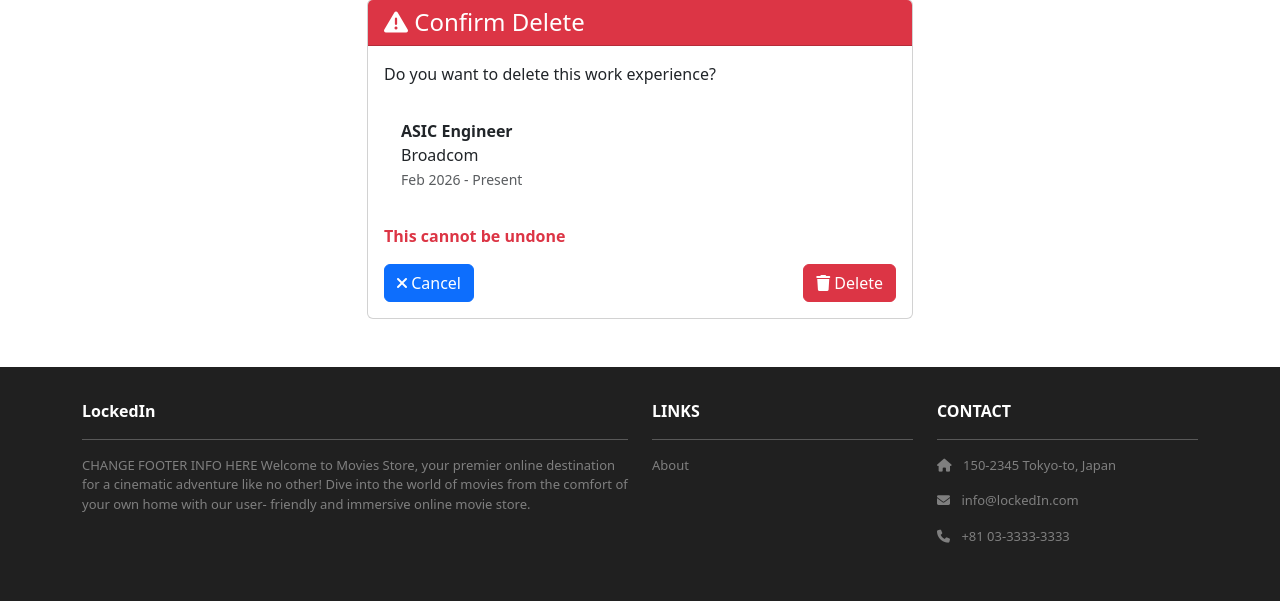
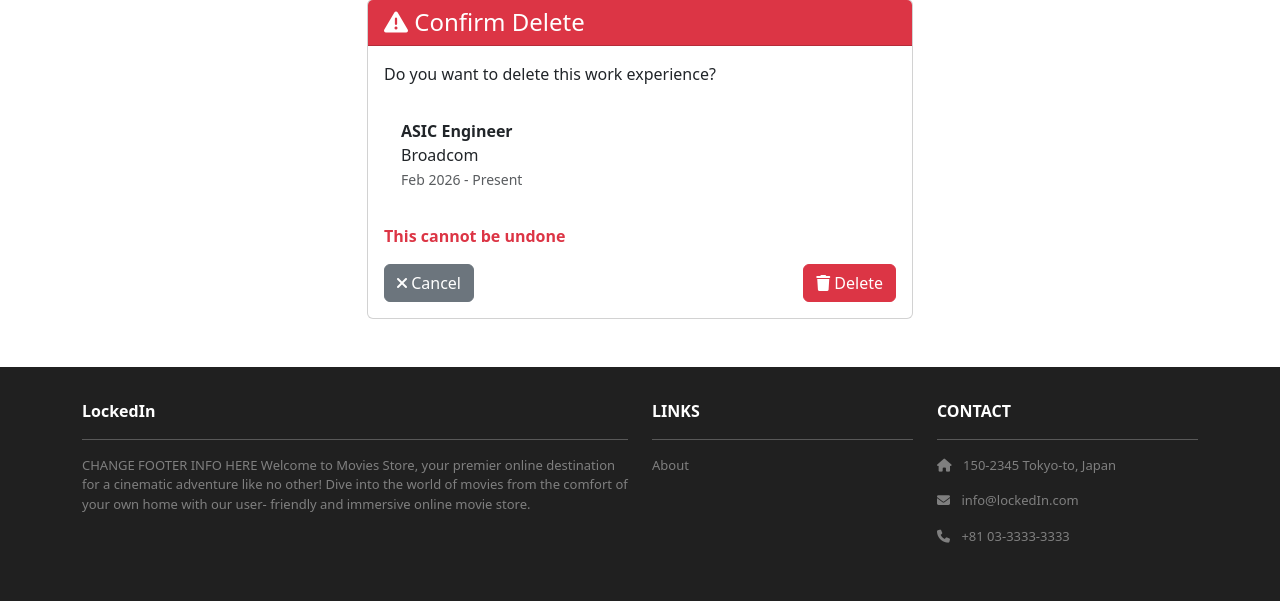
Before and after one commit to StealthyFearZ/lockedin, a Django app: page /profiles/work-experience/3/delete/ in a window 1280 px wide. Shown: the part 107-708 px from the top of the page. Run offline with Django 5.2, Linux system fonts and the light colour scheme; a user stored in the database is signed in; data comes from the database, SQL or seed files in the repository; some libraries are stand-ins or nearby versions.

Commit message:
Changed color of cancel button

```diff
--- a/lockedin/profiles/templates/profiles/experience_delete.html
+++ b/lockedin/profiles/templates/profiles/experience_delete.html
@@ -36,7 +36,7 @@
                         <div class="d-flex justify-content-between">
                             <!-- Add the buttons here ... :) -->
                             <a href="{% url 'profiles.detail' username=user.username %}"
-                                class="btn btn-primary"> <i class="fa-solid fa-xmark"></i> Cancel
+                                class="btn btn-secondary"> <i class="fa-solid fa-xmark"></i> Cancel
                             </a>
                             <button type="submit" class="btn btn-danger">
                                 <i class="fas fa-trash"></i> Delete
```
